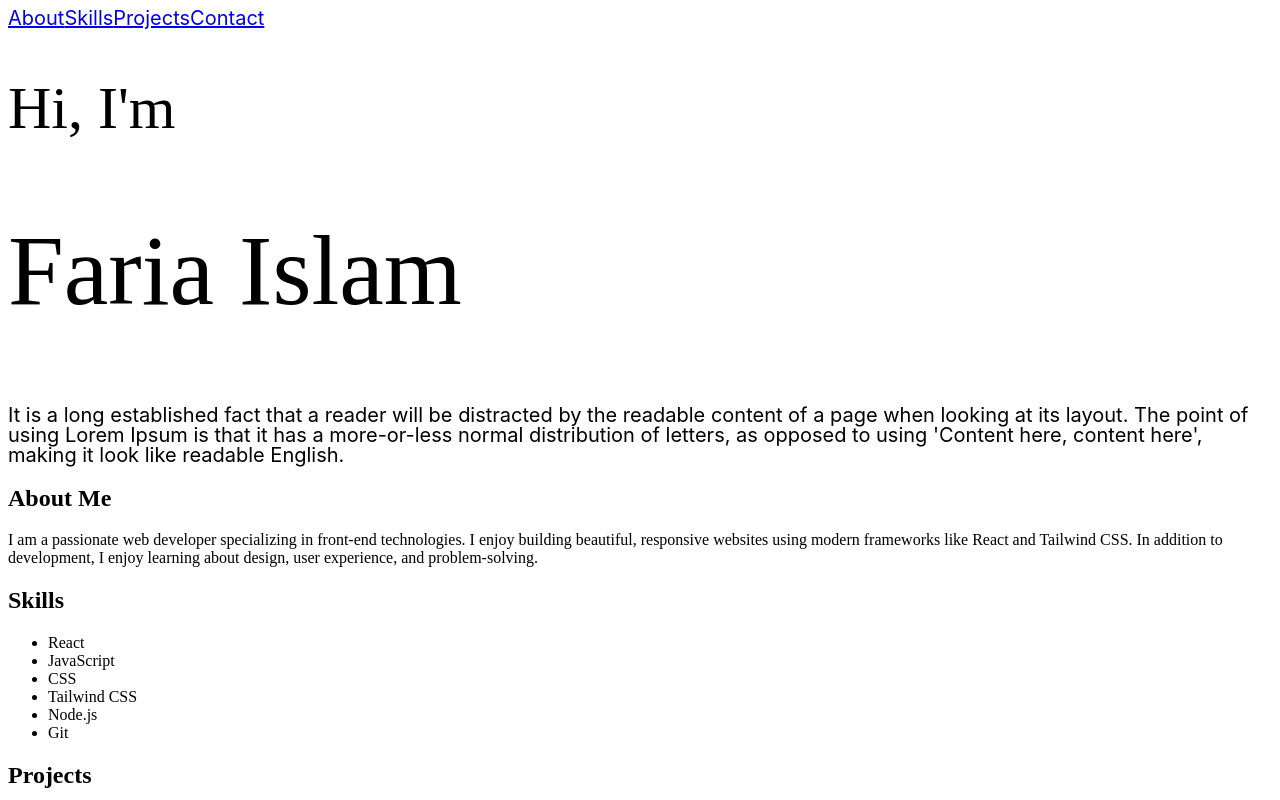
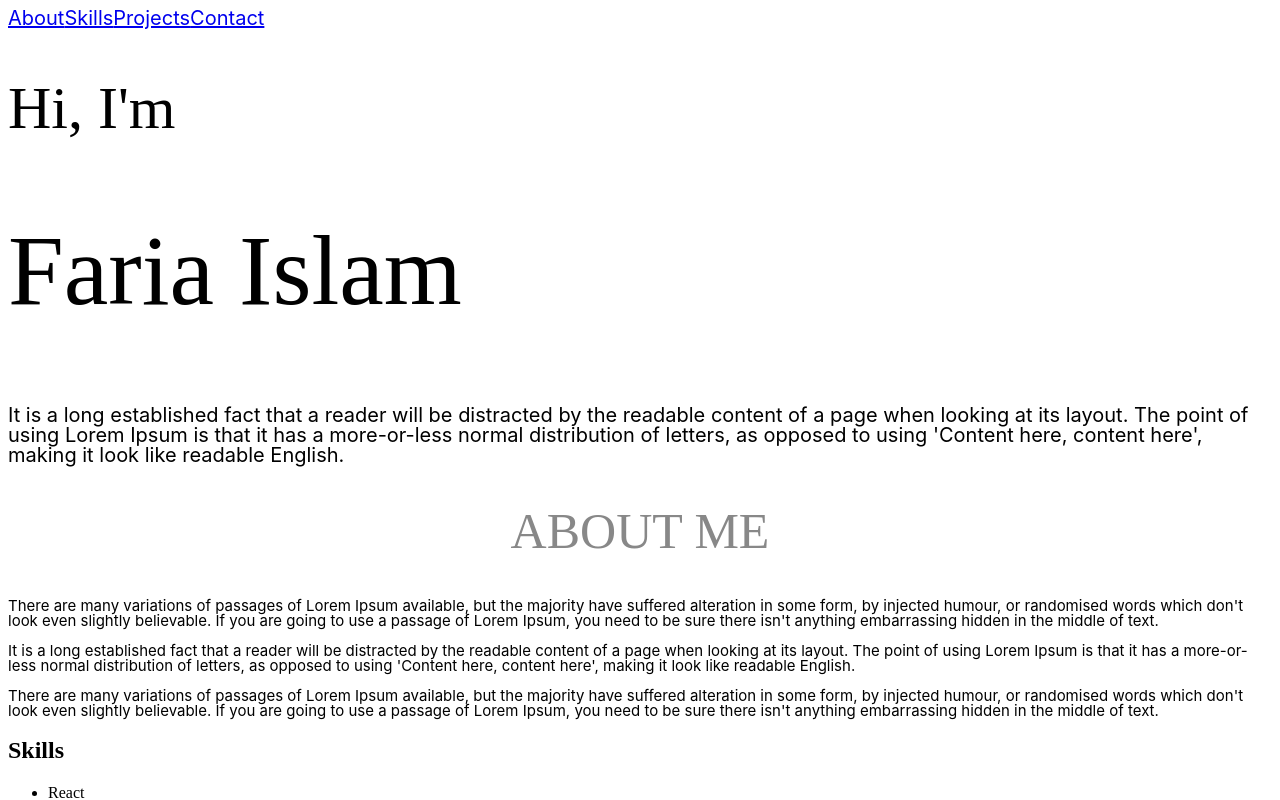
Before and after one commit to HussainShafayet/portfolio, a React (Create React App) app: page / in a window 1280 px wide. Shown: the top 800 px of the page. Built offline with nearby package versions, Linux system fonts and the light colour scheme; the HTML template or start-up script is replaced by a standard one.

Commit message:
about section update

```diff
--- a/src/App.js
+++ b/src/App.js
@@ -3,7 +3,7 @@ import React from 'react';
 import {About, Contact, Hero, Navbar, Projects, Skills} from './components';
 const App = () => {
   return (
-    <div className="bg-gray-100 text-gray-900 font-sans">
+    <div className="md:container md:mx-auto">
       <Navbar />
       <Hero id='hero' />
       <About id="about" />
--- /dev/null
+++ b/src/assets/styles/components/About.module.css
@@ -0,0 +1,21 @@
+.aboutHeader{
+    font-family: Italiana;
+    font-weight: 400;
+    font-size: 50px;
+    line-height: 100%;
+    letter-spacing: 0%;
+    text-align: center;
+    text-transform: uppercase;
+    color: #888888;
+
+}
+
+.aboutText{
+    font-family: Inter;
+    font-weight: 400;
+    font-size: 15px;
+    line-height: 100%;
+    letter-spacing: 0%;
+    color: #000000;
+    ;
+}
--- a/src/components/About.js
+++ b/src/components/About.js
@@ -1,10 +1,18 @@
+import style from '../assets/styles/components/About.module.css'
+
 // src/components/About.jsx
 const About = () => (
-    <section id="about" className="py-12 px-4">
-        <h2 className="text-3xl font-semibold mb-6">About Me</h2>
-        <p className="text-lg">
-        I am a passionate web developer specializing in front-end technologies. I enjoy building beautiful, responsive websites using modern frameworks like React and Tailwind CSS.
-        In addition to development, I enjoy learning about design, user experience, and problem-solving.
+    <section id="about" className="py-12">
+        <h2 className={`${style.aboutHeader} mb-4`}>About Me</h2>
+        <p className={`${style.aboutText} mb-2`}>
+        There are many variations of passages of Lorem Ipsum available, but the majority have suffered alteration in some form, by injected humour, or randomised words which don't look even slightly believable. If you are going to use a passage of Lorem Ipsum, you need to be sure there isn't anything embarrassing hidden in the middle of text.
+        </p>
+        <p className={`${style.aboutText} mb-2`}>
+
+        It is a long established fact that a reader will be distracted by the readable content of a page when looking at its layout. The point of using Lorem Ipsum is that it has a more-or-less normal distribution of letters, as opposed to using 'Content here, content here', making it look like readable English.
+        </p>
+        <p className={`${style.aboutText} mb-2`}>
+        There are many variations of passages of Lorem Ipsum available, but the majority have suffered alteration in some form, by injected humour, or randomised words which don't look even slightly believable. If you are going to use a passage of Lorem Ipsum, you need to be sure there isn't anything embarrassing hidden in the middle of text.
         </p>
     </section>
 );
--- a/src/components/Navbar.js
+++ b/src/components/Navbar.js
@@ -4,7 +4,7 @@ import styles from './Navbar.module.css'
 
 const Navbar = () => {
   return (
-    <nav className="py-4 sticky top-0 z-10 bg-white shadow">
+    <nav className="py-4 sticky top-0 z-10 bg-white">
       <div className="max-w-7xl mx-auto px-4 sm:px-6 lg:px-8">
         <div className={`flex justify-end items-center  ${styles.navitem}`}>
           <div className="space-x-6">
```
